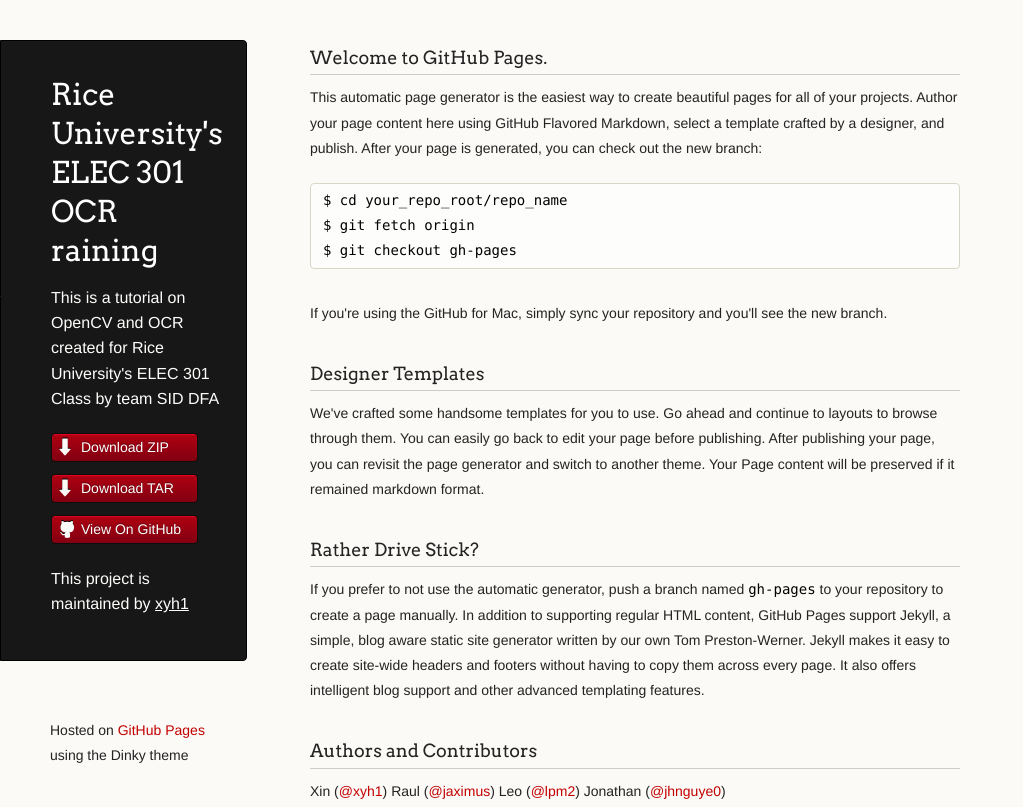
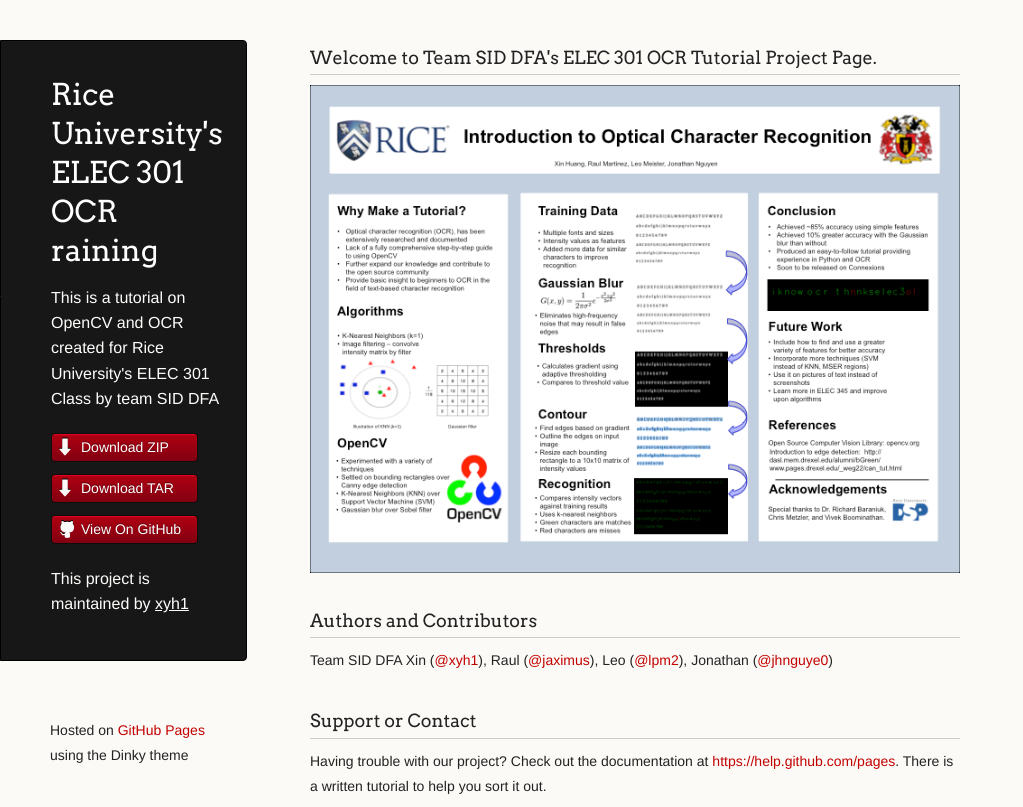
Before and after one commit to SVemulapalli/Rice_University_ELEC301_OCR, a plain HTML site: page index.html in a window 1280 px wide. Shown: the top 807 px of the page, without its empty margins (0-1023 px from the left). Drawn offline with Linux system fonts and the light colour scheme.

Commit message:
Added poster

```diff
--- a/index.html
+++ b/index.html
@@ -31,35 +31,19 @@
       </header>
       <section>
         <h3>
-<a id="welcome-to-github-pages" class="anchor" href="#welcome-to-github-pages" aria-hidden="true"><span class="octicon octicon-link"></span></a>Welcome to GitHub Pages.</h3>
-
-<p>This automatic page generator is the easiest way to create beautiful pages for all of your projects. Author your page content here using GitHub Flavored Markdown, select a template crafted by a designer, and publish. After your page is generated, you can check out the new branch:</p>
-
-<pre><code>$ cd your_repo_root/repo_name
-$ git fetch origin
-$ git checkout gh-pages
-</code></pre>
-
-<p>If you're using the GitHub for Mac, simply sync your repository and you'll see the new branch.</p>
-
-<h3>
-<a id="designer-templates" class="anchor" href="#designer-templates" aria-hidden="true"><span class="octicon octicon-link"></span></a>Designer Templates</h3>
-
-<p>We've crafted some handsome templates for you to use. Go ahead and continue to layouts to browse through them. You can easily go back to edit your page before publishing. After publishing your page, you can revisit the page generator and switch to another theme. Your Page content will be preserved if it remained markdown format.</p>
-
-<h3>
-<a id="rather-drive-stick" class="anchor" href="#rather-drive-stick" aria-hidden="true"><span class="octicon octicon-link"></span></a>Rather Drive Stick?</h3>
-
-<p>If you prefer to not use the automatic generator, push a branch named <code>gh-pages</code> to your repository to create a page manually. In addition to supporting regular HTML content, GitHub Pages support Jekyll, a simple, blog aware static site generator written by our own Tom Preston-Werner. Jekyll makes it easy to create site-wide headers and footers without having to copy them across every page. It also offers intelligent blog support and other advanced templating features.</p>
+<a id="welcome-to-github-pages" class="anchor" href="#welcome-to-github-pages" aria-hidden="true"><span class="octicon octicon-link"></span></a>Welcome to Team SID DFA's ELEC 301 OCR Tutorial Project Page.</h3>
+<p>
+<a href = "images/Side1.png" target="_blank">
+<img src="images/Slide1.png" alt="Presentation Poster" style="width:100;height:100">
+</a>
+</p>
 
 <h3>
 <a id="authors-and-contributors" class="anchor" href="#authors-and-contributors" aria-hidden="true"><span class="octicon octicon-link"></span></a>Authors and Contributors</h3>
 
 <p>
-Xin (<a href="https://github.com/xyh1" class="user-mention">@xyh1</a>)
-Raul (<a href="https://github.com/jaximus" class="user-mention">@jaximus</a>)
-Leo (<a href="https://github.com/lpm2" class="user-mention">@lpm2</a>)
-Jonathan (<a href="https://github.com/jhnguye0" class="user-mention">@jhnguye0</a>)
+<B> Team SID DFA </B>
+Xin (<a href="https://github.com/xyh1" class="user-mention">@xyh1</a>), Raul (<a href="https://github.com/jaximus" class="user-mention">@jaximus</a>), Leo (<a href="https://github.com/lpm2" class="user-mention">@lpm2</a>), Jonathan (<a href="https://github.com/jhnguye0" class="user-mention">@jhnguye0</a>)
 </p>
 
 <h3>
```
Also changed, not shown: images/Slide1.png (added).
